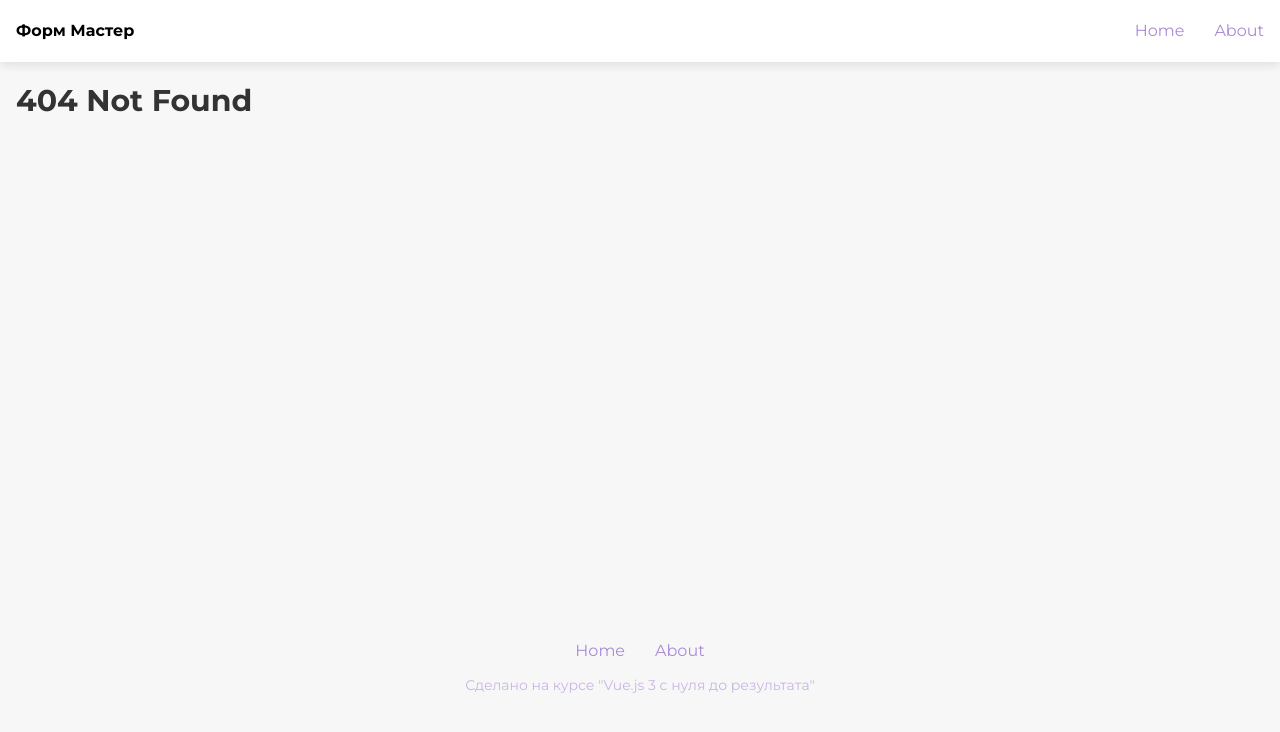
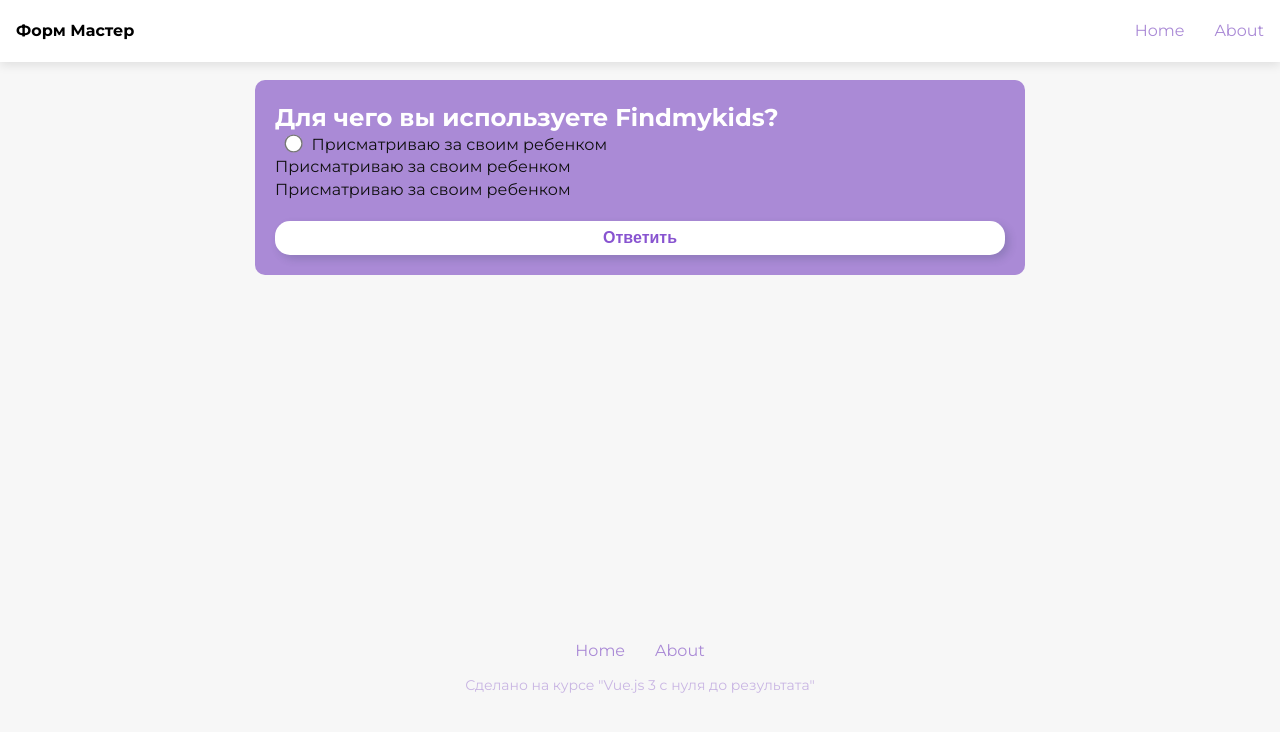
Before and after one commit to alvarSQ/formsMaster, a Vue app: page /#/question in a window 1280 px wide. Before the commit this address had no page. Shown: the top 732 px of the page. Built offline with nearby package versions, Linux system fonts and the light colour scheme.

Commit message:
3 стр

```diff
--- a/package.json
+++ b/package.json
@@ -11,8 +11,7 @@
     "pinia": "^2.1.7",
     "pinia-plugin-persistedstate": "^3.2.1",
     "vue": "^3.4.19",
-    "vue-router": "^4.2.5",
-    "vuedraggable": "^4.1.0"
+    "vue-router": "^4.2.5"
   },
   "devDependencies": {
     "@vue/cli-plugin-babel": "~5.0.8",
--- a/src/assets/scss/common/controls.scss
+++ b/src/assets/scss/common/controls.scss
@@ -2,7 +2,6 @@ label {
   display: block;
   font-size: 16px;
   margin-bottom: 10px;
-  text-align: center;
 }
 input {
   padding: 16px 26px;
--- a/src/assets/scss/form_master.scss
+++ b/src/assets/scss/form_master.scss
@@ -6,71 +6,96 @@
     max-width: 770px;
     margin: 0 auto;
 }
+
 .form_container {
     padding: 20px;
     border-radius: 10px;
     background-color: $purple-color-100;
     margin-bottom: 20px;
+
+    h2 {
+        font-size: 1.52em;
+        font-weight: 600;
+        color: white;
+    }
+
     ::placeholder {
         color: $purple-color;
     }
+
     input {
         width: 70%;
     }
+
     textarea {
         margin-top: 20px;
         font-size: 17px;
     }
+
     select {
         padding: 14px 12px;
         border-radius: 10px;
         color: $purple-color;
     }
 }
+
 .form_lists {
     margin-top: 20px;
+
     li {
         margin-top: 5px;
     }
-    .form_radio {
-    width: 5%;
-    transform: scale(1.4);
-    accent-color: $purple-color;
-    }
+
     input {
         padding: 8px 13px;
         border-radius: 5px;
         width: 100%;
     }
 }
+
 .form_radio {
-    width: 20px;
+        width: 5% !important;
+        transform: scale(1.4);
+        accent-color: $purple-color;
 }
+
 .circle {
-        width: 16px;
-        height: 16px;
-        margin-right: 10px;
-        background: white;
-        border-radius: 50%;
+    width: 16px;
+    height: 16px;
+    margin-right: 10px;
+    background: white;
+    border-radius: 50%;
 }
+
+.square {
+    width: 16px;
+    height: 16px;
+    margin-right: 10px;
+    background: white;
+}
+
 .form_footer {
     text-align: center;
     color: $purple-color;
     font-weight: 600;
     margin-top: 20px;
-    padding: 6px 18px;
+    padding: 8px 18px;
     border-radius: 15px;
     width: 100%;
     cursor: pointer;
     background-color: white;
     box-shadow: 4px 4px 8px 0px rgba(34, 60, 80, 0.2);
+
     &:hover {
         box-shadow: none
     }
+
     &:active {
+        color: $purple-color-100;
         box-shadow: 0px 5px 10px 2px rgba(34, 60, 80, 0.2) inset;
     }
 }
+
 .q_del {
     margin-left: 10px;
     cursor: pointer;
--- /dev/null
+++ b/src/components/varQuestions.vue
@@ -0,0 +1,23 @@
+<template>
+    <ul class="form_lists">
+        <li class="navbar-content">
+            <div class="square"></div>
+            <input type="text" placeholder="Вариант 1">
+            <p class="q_del">&#10060;</p>
+        </li>
+        <li class="navbar-content">
+            <div class="circle"></div>
+            <input type="text" placeholder="Вариант 2">
+            <p class="q_del">&#10060;</p>
+        </li>
+        <li class="navbar-content">
+            <div class="circle"></div>
+            <input type="text" placeholder="Вариант 3">
+            <p class="q_del">&#10060;</p>
+        </li>
+    </ul>
+    <textarea placeholder="Свободный ответ"></textarea>
+</template>
+
+<script>
+</script>
--- a/src/pages/home.vue
+++ b/src/pages/home.vue
@@ -13,29 +13,27 @@
           <option value="free">Свободный ответ</option>
         </select>
       </div>
-      <ul class="form_lists">
-        <li class="navbar-content">
-          <div class="circle"></div>
-          <input type="text" placeholder="Вариант 1">
-          <p class="q_del">&#10060;</p>
-        </li>
-        <li class="navbar-content">
-          <div class="circle"></div>
-          <input type="text" placeholder="Вариант 2">
-          <p class="q_del">&#10060;</p>
-        </li>
-        <li class="navbar-content">
-          <div class="circle"></div>
-          <input type="text" placeholder="Вариант 3">
-          <p class="q_del">&#10060;</p>
-        </li>
-      </ul>
-      <div class="form_footer">
-        Добавить вариант ответа
+      <Questions />
+      <div class="navbar-content">
+        <button class="form_footer">
+          Добавить вариант ответа
+        </button>
+        <button class="form_footer">
+          Добавить свой ответ
+        </button>
       </div>
-      <div class="form_footer">
-          Добавить вопрос
-        </div>
+      <button class="form_footer">
+        Добавить вопрос
+      </button>
     </div>
   </div>
 </template>
+
+<script>
+import Questions from "@/components/varQuestions.vue";
+export default {
+  components: {
+    Questions
+  }
+}
+</script>
--- a/src/pages/question.vue
+++ b/src/pages/question.vue
@@ -0,0 +1,22 @@
+<template>
+    <div class="form_wrapper">
+        <div class="form_container">
+            <h2>Для чего вы используете Findmykids?</h2>
+            <ul>
+                <li><label><input class="form_radio" type="radio" name="question" >Присматриваю за своим ребенком </label> </li>
+                <li>Присматриваю за своим ребенком</li>
+                <li>Присматриваю за своим ребенком</li>
+            </ul>
+            <button class="form_footer">
+                Ответить
+            </button>
+        </div>
+    </div>
+</template>
+
+<script>
+// import Questions from "@/components/varQuestions.vue";
+export default {
+    components: {}
+}
+</script>
--- a/src/routes.js
+++ b/src/routes.js
@@ -9,6 +9,7 @@ const routerHistory = createWebHashHistory();
 import HomePage from "./pages/home";
 import AboutPage from "./pages/about";
 import NotFoundPage from "./pages/notFound";
+import QuestionPage from "./pages/question";
 
 const routers = createRouter({
   history: routerHistory,
@@ -17,6 +18,11 @@ const routers = createRouter({
       path: "/",
       name: "home",
       component: HomePage,
+    },
+    {
+      path: "/question",
+      name: "question",
+      component: QuestionPage,
     },
     {
       path: "/about",
```
Also changed, not shown: src/main.js (line endings or trailing spaces), 1 other file (tests, documents, lock files or other folders).
